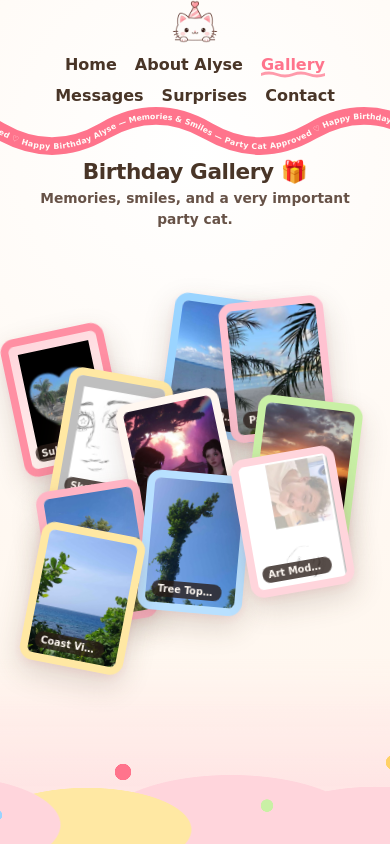
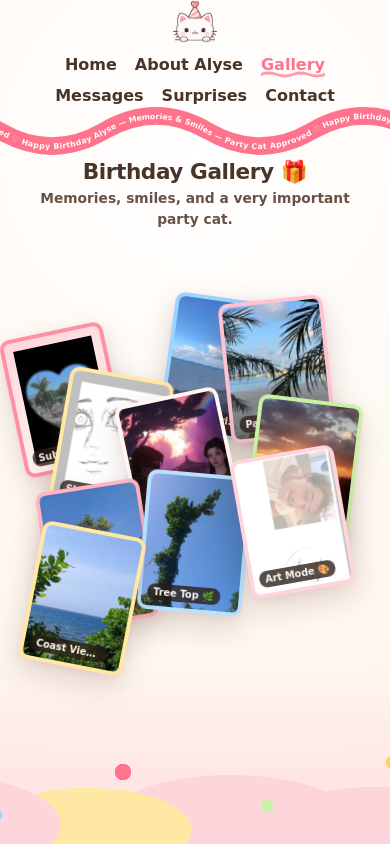
Before and after one commit to acheronx0577/Alyse-BD, a Next.js app: page /gallery in a window 390 px wide. Built offline with nearby package versions, Linux system fonts and the light colour scheme; no server answers.

Commit message:
style(gallery): refine card photo frame borders to be thinner across screen sizes

```diff
--- a/src/app/gallery/BounceCards.css
+++ b/src/app/gallery/BounceCards.css
@@ -13,8 +13,8 @@
   position: absolute;
   width: clamp(155px, 11vw, 245px);
   aspect-ratio: 3 / 4;
-  border: clamp(10px, 0.85vw, 17px) solid #fff7f0;
-  border-radius: clamp(15px, 1.15vw, 24px);
+  border: clamp(6px, 0.55vw, 10px) solid #fff7f0;
+  border-radius: clamp(12px, 0.9vw, 18px);
   overflow: hidden;
   box-shadow:
     0 12px 30px rgba(73, 53, 39, 0.18),
@@ -119,8 +119,8 @@
 @media (max-width: 700px) {
   .bounceCardsContainer .card {
     width: min(112px, 30vw);
-    border-width: 8px;
-    border-radius: 14px;
+    border-width: 4.5px;
+    border-radius: 10px;
   }
 
   .bounceCardsContainer .card-caption {
--- a/src/app/globals.css
+++ b/src/app/globals.css
@@ -500,7 +500,7 @@ button.btn {
 @media (min-width: 761px) and (max-width: 1599px) {
   .gallery-bounceCards.bounceCardsContainer.is-laptop .card {
     width: clamp(175px, 13.5vw, 220px) !important;
-    border-width: clamp(10px, 0.85vw, 15px);
+    border-width: clamp(6px, 0.55vw, 9px);
   }
 
   .gallery-bounceCards.bounceCardsContainer.is-laptop .card-caption {
@@ -1420,8 +1420,8 @@ button.btn {
 
   .gallery-bounceCards.bounceCardsContainer .card {
     width: min(108px, 29vw) !important;
-    border-width: 8px;
-    border-radius: 14px;
+    border-width: 4.5px;
+    border-radius: 10px;
   }
 
   .gallery-bounceCards.bounceCardsContainer .card-caption {
```
